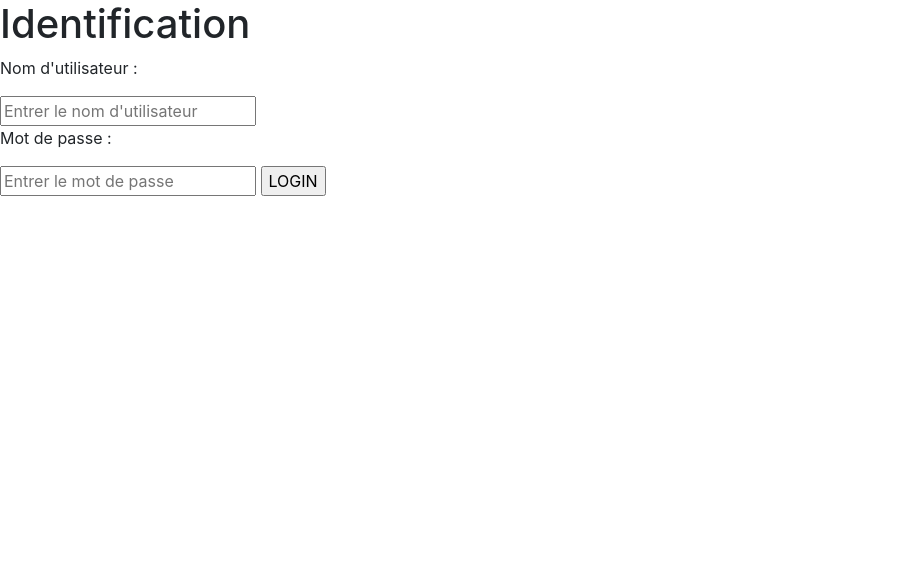
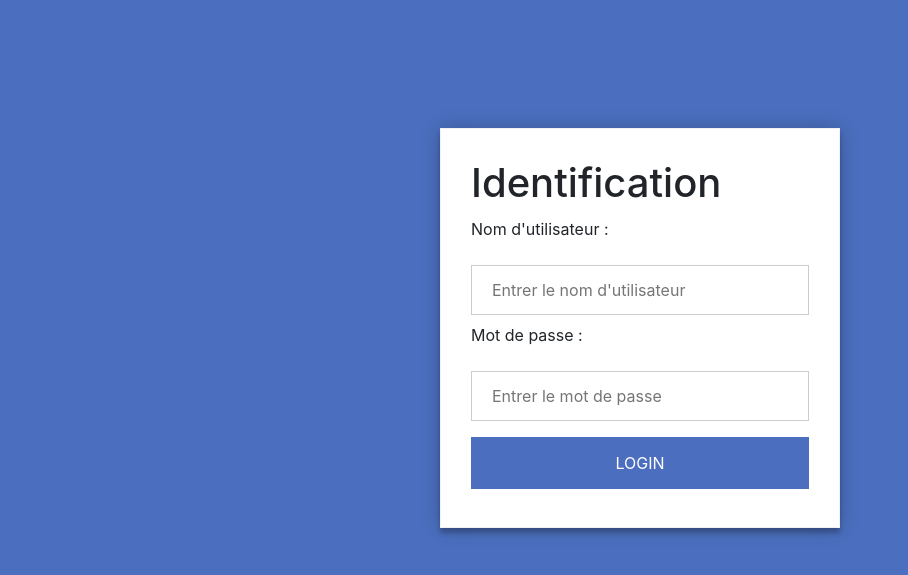
Before and after one commit to Colbert1/TPGPS, a PHP site: page / in a window 1280 px wide. Shown: the top 575 px of the page, without its empty margins (0-908 px from the left). Run offline with PHP 8.4, Linux system fonts and the light colour scheme.

Commit message:
commit 11h25

```diff
--- a/InscriptionInput.php
+++ b/InscriptionInput.php
@@ -19,7 +19,7 @@ $pdo = new user($conn);
     $nom        = $_POST['nom'];
     $mail       = $_POST['mail'];
 
-    $inscription = $pdo->Inscription_user($username,$password,$prenom,$nom,$mail);
+    $inscription = $pdo->inscriptionUser($username,$password,$prenom,$nom,$mail);
     echo $inscription;
 }else{
    header('Location: login.php');
--- a/classInscription.php
+++ /dev/null
@@ -1,5 +0,0 @@
-<?php
-class inscription {
-
-}
-?>
--- a/index.php
+++ b/index.php
@@ -6,7 +6,7 @@
     <!--A revenir dessus-->
     <link rel="icon" type="image/x-icon" href="favicon.ico"/>
     <link rel="stylesheet" href="https://stackpath.bootstrapcdn.com/bootstrap/4.5.2/css/bootstrap.min.css" integrity="sha384-JcKb8q3iqJ61gNV9KGb8thSsNjpSL0n8PARn9HuZOnIxN0hoP+VmmDGMN5t9UJ0Z" crossorigin="anonymous">
-    <link rel="stylesheet" href="styleConnexion.css">
+    <link rel="stylesheet" href="styleIndex.css">
     <title>Index</title>
 </head>
 <body>
--- /dev/null
+++ b/styleIndex.css
@@ -0,0 +1,46 @@
+body{
+    background: #4b6fbe;
+}
+#container{
+    width:400px;
+    margin:0 auto;
+    margin-top:10%;
+}
+/* Bordered form */
+form {
+    width:100%;
+    padding: 30px;
+    border: 1px solid #f1f1f1;
+    background: #fff;
+    box-shadow: 0 0 20px 0 rgba(0, 0, 0, 0.2), 0 5px 5px 0 rgba(0, 0, 0, 0.24);
+}
+#container h1{
+    margin: 0 auto;
+    padding-bottom: 10px;
+}
+
+/* Full-width inputs */
+input[type=text], input[type=password] {
+    width: 100%;
+    padding: 12px 20px;
+    margin: 8px 0;
+    display: inline-block;
+    border: 1px solid #ccc;
+    box-sizing: border-box;
+}
+
+/* Set a style for all buttons */
+input[type=submit] {
+    background-color: #4b6fbe;
+    color: white;
+    padding: 14px 20px;
+    margin: 8px 0;
+    border: none;
+    cursor: pointer;
+    width: 100%;
+}
+input[type=submit]:hover {
+    background-color: white;
+    color: #4b6fbe;
+    border: 1px solid #4b6fbe;
+}
--- a/trace.php
+++ b/trace.php
@@ -1 +1 @@
-<!-- acceder a la position du/des bateaux test-->
+<!-- acceder a la position du/des bateaux -->
```
Also changed, not shown: admin.php (+22 -4 lines), classGPS.php (+22 -0 lines), classUser.php (+25 -34 lines), compte.php (+19 -6 lines), styleInscription.css (added, +46 -0 lines), styleMenu.css (+34 -0 lines), verification.php (+6 -2 lines), classVitesse.php (deleted), data.php (line endings or trailing spaces).
